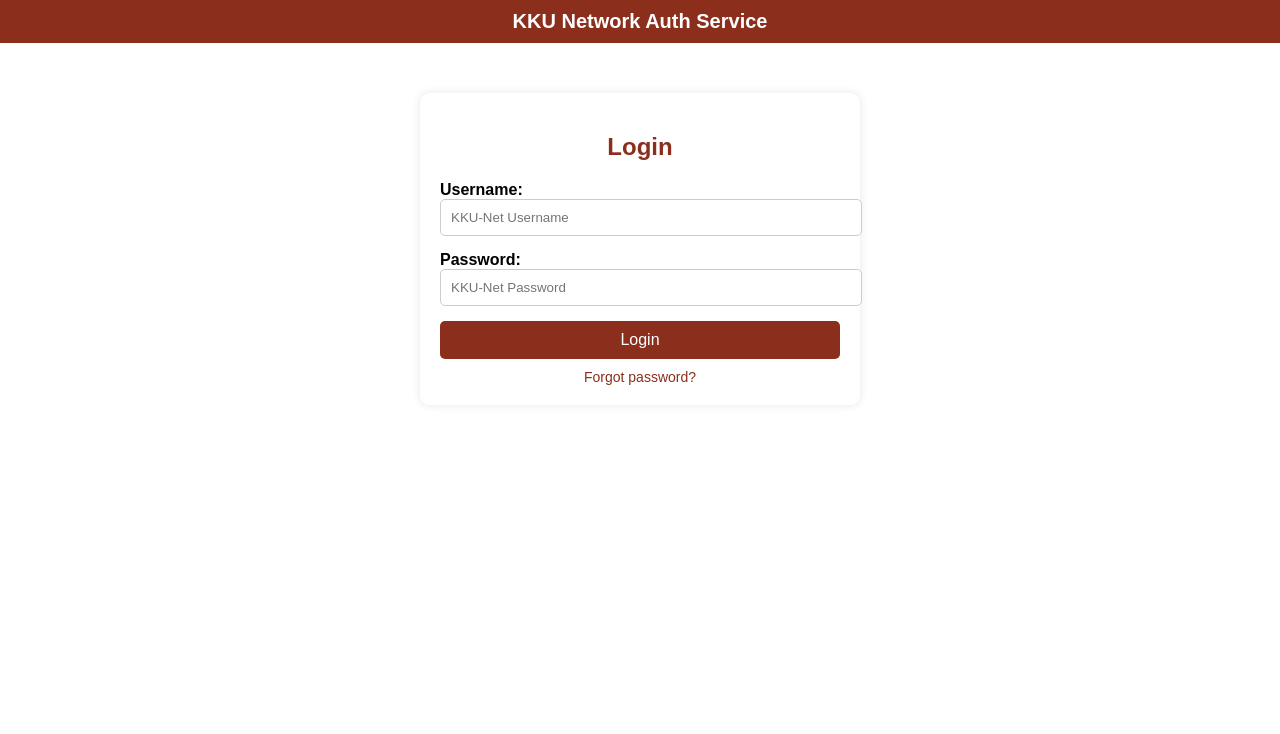
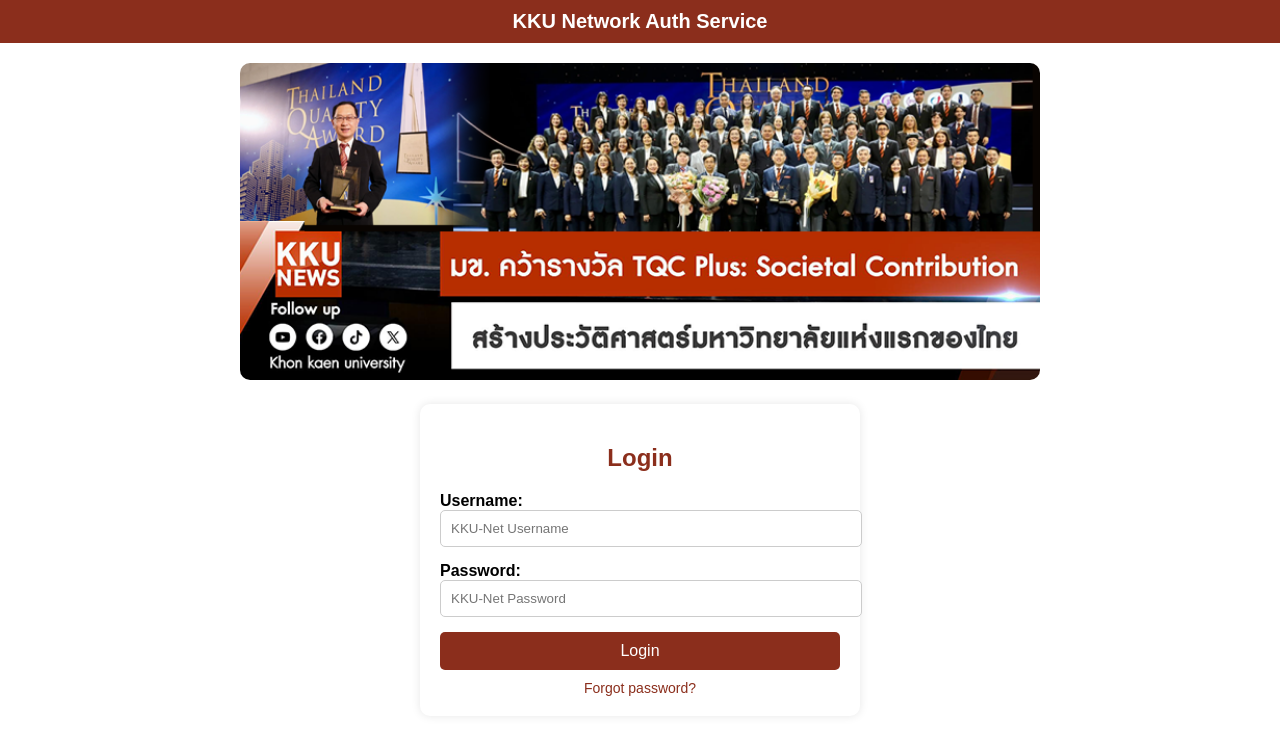
Before and after one commit to NongNgui/KKUWiFi-Clone, a plain HTML site: page index.html in a window 1280 px wide. Drawn offline with Linux system fonts and the light colour scheme.

Commit message:
added banner

```diff
--- a/index.html
+++ b/index.html
@@ -19,10 +19,19 @@
             font-size: 20px;
             font-weight: bold;
         }
+        .banner {
+            width: 100%;
+            max-width: 800px;
+            margin: 20px auto;
+        }
+        .banner img {
+            width: 100%;
+            border-radius: 10px;
+        }
         .login-container {
             width: 100%;
             max-width: 400px;
-            margin: 50px auto;
+            margin: 20px auto;
             padding: 20px;
             border-radius: 10px;
             box-shadow: 0px 0px 10px rgba(0, 0, 0, 0.1);
@@ -69,6 +78,9 @@
 </head>
 <body>
     <div class="header">KKU Network Auth Service</div>
+    <div class="banner">
+        <img src="Banner.png" alt="KKU Banner">
+    </div>
     <div class="login-container">
         <h2>Login</h2>
         <div class="input-group">
```
Also changed, not shown: banner.png (added).
